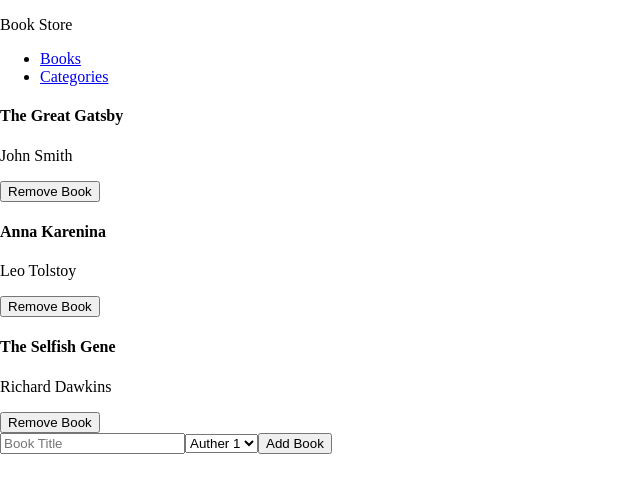
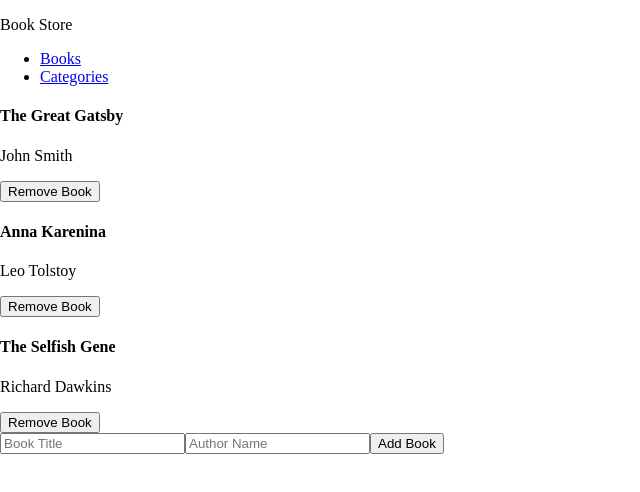
Before and after one commit to gsmalik030/bookstore, a React (Create React App) app: page / in a window 1280 px wide. Shown: the top 492 px of the page, without its empty margins (0-640 px from the left). Built offline with nearby package versions, Linux system fonts and the light colour scheme; the HTML template or start-up script is replaced by a standard one.

Commit message:
Added addBook functionality

```diff
--- a/src/components/Form.jsx
+++ b/src/components/Form.jsx
@@ -1,15 +1,29 @@
 import React from 'react';
+import { useDispatch } from 'react-redux';
+import { useState } from 'react';
+import { addBook } from '../redux/books/booksSlice';
+const Form = () => {
+  const dispatch= useDispatch();
+  const [title, setTitle] = useState('');
+  const [author, setAuthor] = useState('');
 
-const Form = () => (
-  <form>
-    <input type="text" placeholder="Book Title" />
-    <select id="author" name="author">
-      <option value="Auther 1">Auther 1</option>
-      <option value="Auther 2">Auther 2</option>
-      <option value="Auther 2">Auther 3</option>
-    </select>
+  const bookTitle = (e) => setTitle(e.target.value);
+  const bookAuthor = (e) => setAuthor(e.target.value);
+
+  const handleSubmit = (e) => {
+    e.preventDefault();
+    if(title === '' || author === '') return;
+    dispatch(addBook({ title, author }));
+    setTitle('');
+    setAuthor('');
+  };
+
+  return (
+  <form onSubmit={handleSubmit}>
+    <input onChange={bookTitle} value={title} type="text" placeholder="Book Title" />
+    <input onChange={bookAuthor} value={author} type="text" placeholder="Author Name" />
     <button type="submit">Add Book</button>
   </form>
-);
+)}
 
 export default Form;
--- a/src/redux/books/booksSlice.js
+++ b/src/redux/books/booksSlice.js
@@ -33,7 +33,7 @@ const removeBook = (index) => ({
 const bookReducer = (state = intialState, action) => {
   switch (action.type) {
     case ADD:
-      return [...state.books, action.payload];
+      return [...state, action.payload];
     case REMOVE:
     return [...state.filter((book) => book.item_id !== action.payload)];
     default:
```
